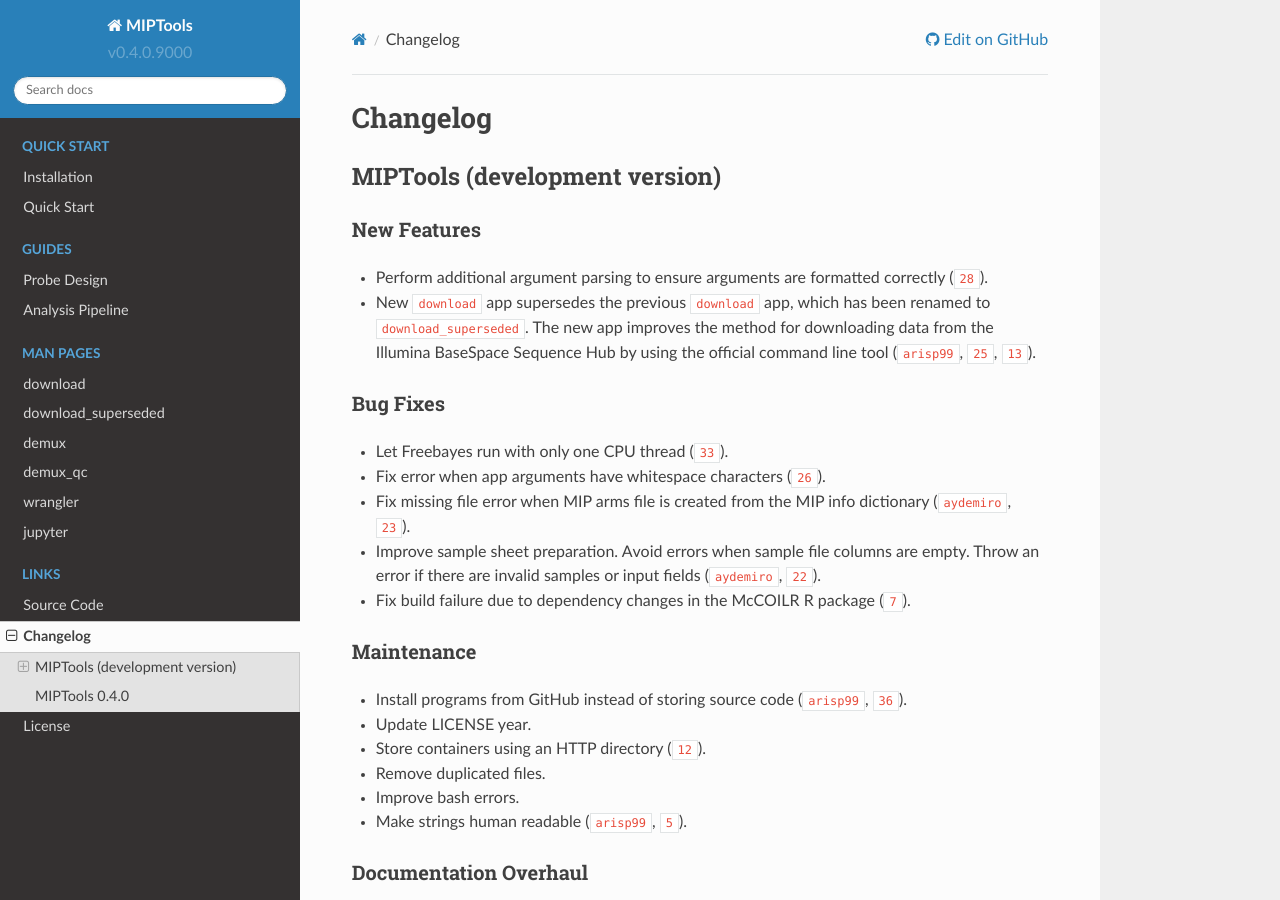
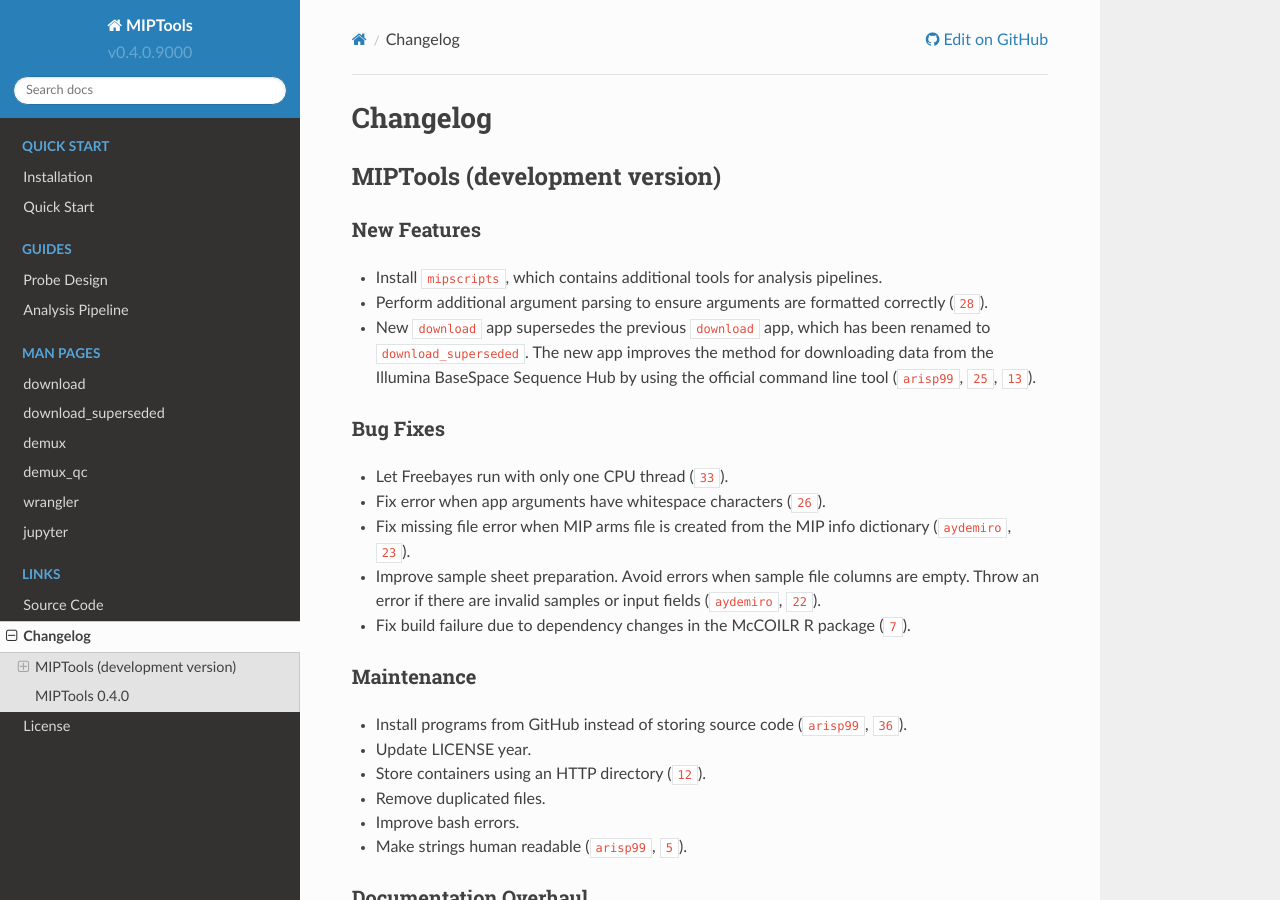
Before and after one commit to bailey-lab/MIPTools, a Sphinx documentation site: the page built from docs/CHANGELOG.rst, in a window 1280 px wide and 900 px high. Built offline with Sphinx 7.4.7 and the Read the Docs theme 2.0.0, drawn with Linux system fonts in a browser that asks for light colours; cross-references to code outside the pages are shown as plain code.

Commit message:
Install mipscripts

```diff
--- a/docs/CHANGELOG.rst
+++ b/docs/CHANGELOG.rst
@@ -8,6 +8,8 @@ MIPTools (development version)
 New Features
 ------------
 
+-  Install :github:repo:`mipscripts <bailey-lab/mipscripts>`, which contains
+   additional tools for analysis pipelines.
 -  Perform additional argument parsing to ensure arguments are formatted
    correctly (:github:issue:`28`).
 -  New ``download`` app supersedes the previous ``download`` app, which has
```
Also changed, not shown: 1 other file.
